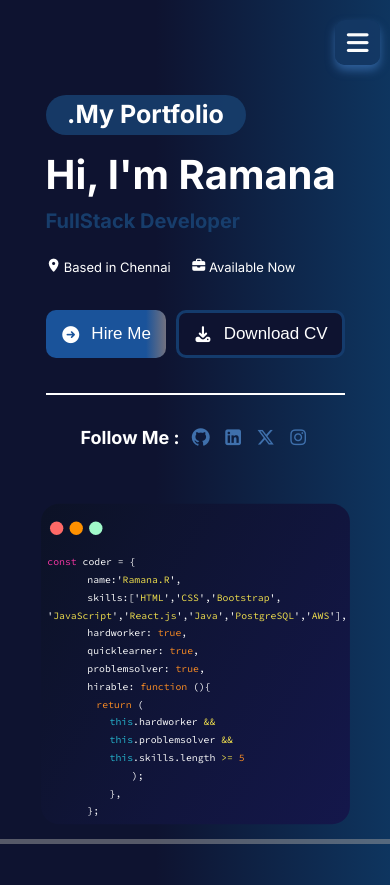
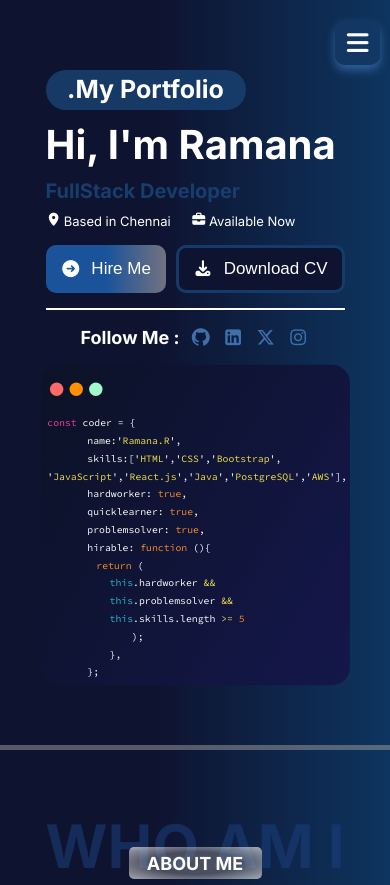
Before and after one commit to ramana-codes25/Portfolio, a plain HTML site: page index.html in a window 390 px wide. Shown: the top 885 px of the page. Drawn offline with Linux system fonts and the light colour scheme; a web font is replaced by a local one.

Commit message:
Update portfolio

```diff
--- a/index.css
+++ b/index.css
@@ -238,7 +238,7 @@ nav input{
 }
 .btn button:first-child{
     /* background-color:rgb(32, 24, 69) ; */
-    background: linear-gradient(to right, rgb(26, 83, 154)100px, rgba(155, 152, 160, 0.712));
+    background: linear-gradient(to right, rgb(26, 83, 154)50%, rgba(155, 152, 160, 0.712));
 }
 .btn button:last-child{
     width: 270px;
@@ -1673,7 +1673,7 @@ nav{
 @media screen and (max-width:1000px) {
 
         .page1{
-            min-height: 1200px;
+            height: 1200px;
             align-items: start;
         }
         .home{
@@ -1948,7 +1948,7 @@ nav{
 
 @media screen and (max-width:600px) {
         .page1{
-            min-height: 755px;
+            height: 750px;
             align-items: start;
         }
         .portfolio{
@@ -1971,11 +1971,13 @@ nav{
         }
         .homeleft{
             /* width: 100%; */
+            height: 310px;
              gap: 10px;
              display: flex;
              /* justify-content: center; */
              align-items: center;
              /* padding: 0 20%; */
+
         }
         .name{
             height: 100px;
@@ -1983,7 +1985,7 @@ nav{
             gap: 10px;
         }
         .home{
-            padding: 80px 10px 0 10px;
+            padding: 60px 10px 0 10px;
             gap: 0px;
             align-items: center;
         }
@@ -2027,9 +2029,10 @@ nav{
             /* justify-content: center; */
         }
         .homecode{
-            width: 347px;
+        width: 347px;
         height: 360px;
         transform: scale(0.89);
+        margin-top: -25px;
         }
         .codehead{
             height: 55px;
@@ -2115,7 +2118,7 @@ nav{
 
                                                             /* page 3 */
         .page3{
-            height: 323px;
+            height: 450px;
         }
         .skill-set{
             height: 25vh;
```
